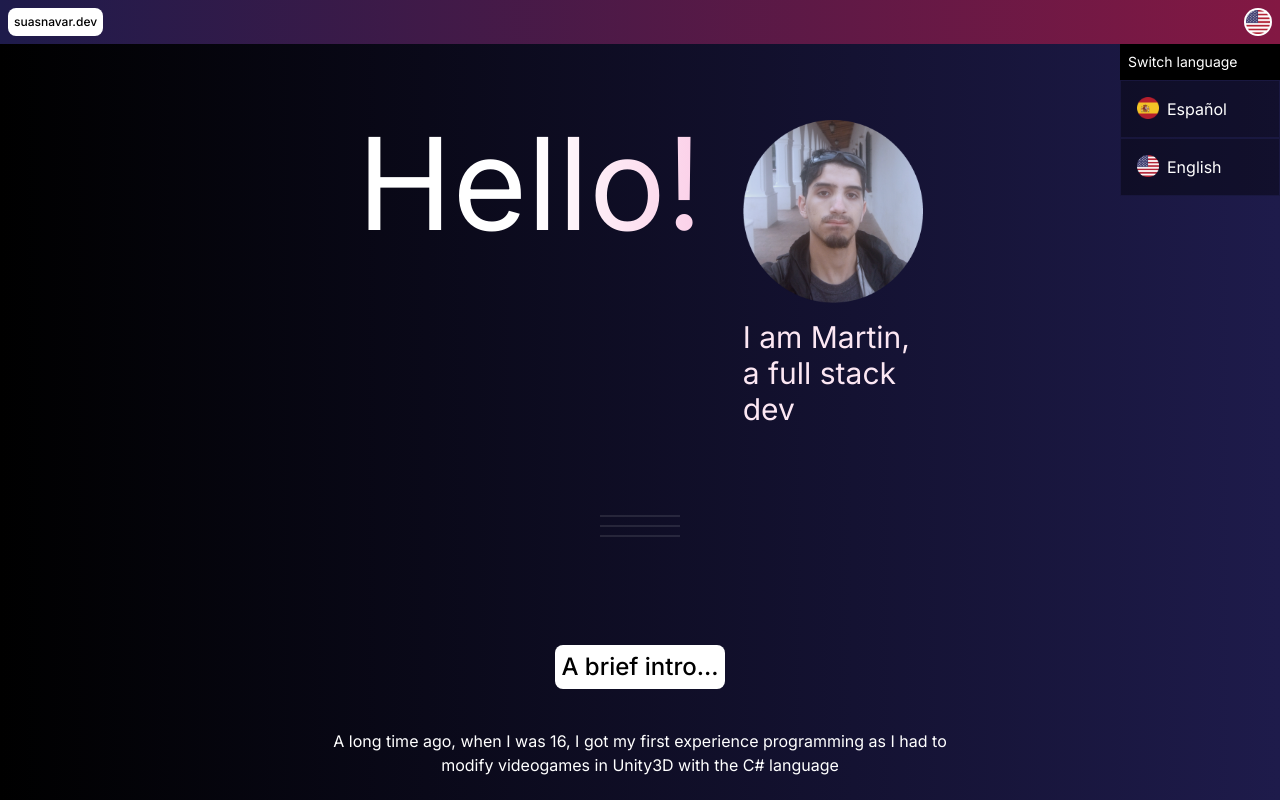
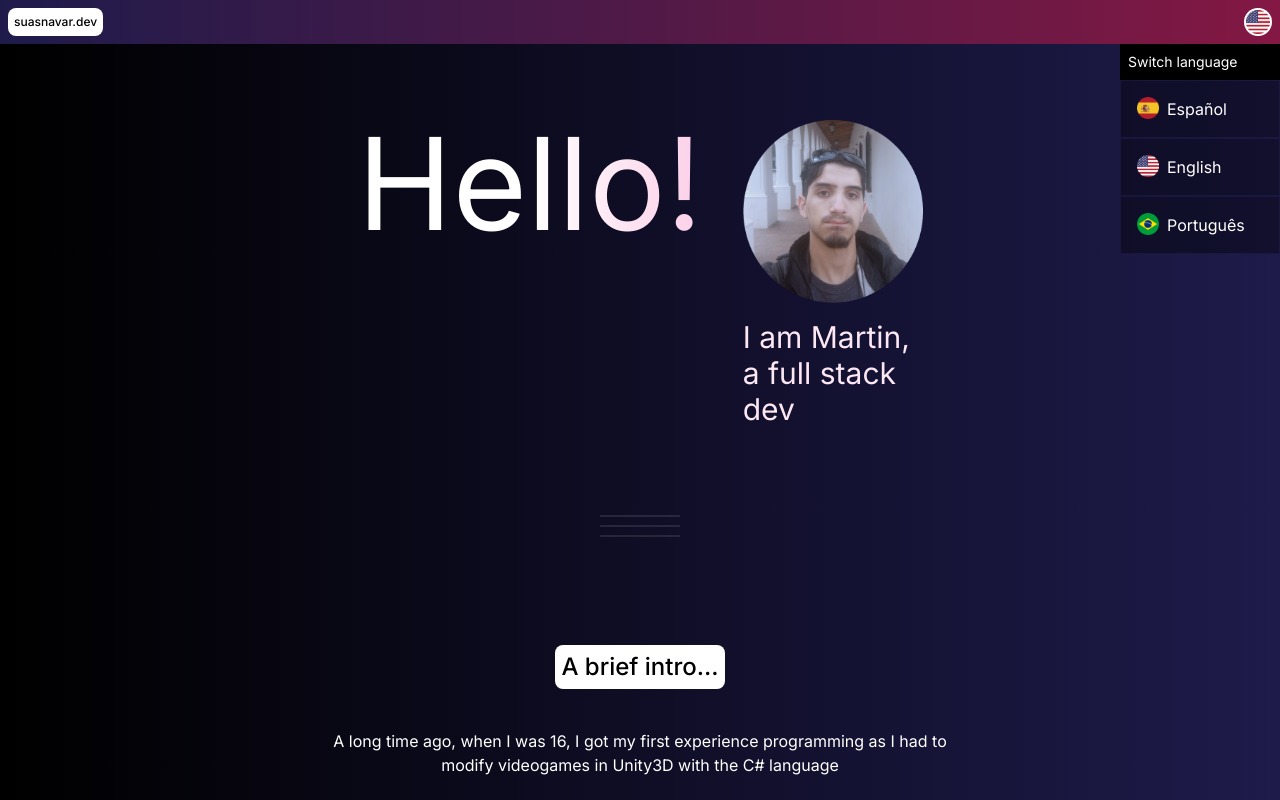
Before and after one commit to martinsuasnavar/portfolio, a Next.js app: page /en in a window 1280 px wide. Both pictures are taken after a click on the button 1258 px from the left and 22 px from the top of the page. Shown: the top 800 px of the page. Built offline with nearby package versions, Linux system fonts and the light colour scheme.

Commit message:
Primitive portuguese support

```diff
--- /dev/null
+++ b/content/pt.json
@@ -0,0 +1,60 @@
+{
+    "Home": {
+        "greet": "Olá!",
+        "fastPresentation": {
+            "0": "Sou Martín,",
+            "1": "um dev",
+            "2": "full stack"
+        },
+        "presentationCards": {
+            "intro": "Uma breve intro...",
+            "techdetails": "Detalhes técnicos",
+            "myProjects": "Meus projetos"
+        },
+        "introParagraphs": {
+            "0": "Boas! Meu nome é Martín",
+            "1": "Há muito tempo, quando tinha 16, consegui meu primeiro experiência codificando ao tener que modificar jogos em Unity3D através do linguagem C#",
+            "2": "Decidi probarme eu mesmo em um maior desafio quando entré no mondo do desenvolvimento web. De 2023 me dediquei a desenvolver sitos web por meu cuenta, primeiro enfocandome na interface do usuário mas com o paso do tempo também desenvolvi APIs e funções relacionadas com o servidor."
+         },
+         "techDetails": {
+            "favStack": "Meu stack favorito é",
+            "stackDescs": {
+                "0": "para desenhar interfaces",
+                "1": "para criar APIs e funcionalidades do servidor",
+                "2": "para gerenciar banco de datos"
+            },
+            "note": "Se o cliente ao requiere, se puode mudar de Laravel a Node.js (com o framework Express.js)."
+         },
+         "myProjects": {
+            "projectList": {
+                "0": "Uma app parecida a Trello, pero com paneles simplificados e neu necesidad de log in. Os datos de usuario seu temporalmente guardados em cookies e pode ser descargados e importados do vuelta na app.",
+                "1": "Aplicación do chat criada em Laravel a cuál permite a creación de salas e ele unirse a ellas. Toma ventaja do usar um banco de datos MySQL."
+            },
+            "warning": "Esse projeto todavía essa em desenvolvimento, vea seu progreso em GitHub",
+            "optimization": "Este proyecto todavía necesita mejoras, tengalo en cuenta si encuentra problemas",
+            "viewButton": "Ver em GitHub",
+            "testIt": "Testar a app!"
+        }
+    },
+    "RootLayout": {
+        "title": "Suasnavar.dev - Desenvolvimento web",
+        "footer": {
+            "contactMe": "Contáctame",
+            "anyInquiere": "Para cualquier consulta puedes contactarme en cualquiera de los siguientes medios ➡️"
+        },
+        "navBar": {
+            "switchLanguage": "Cambiar idioma",
+            "localePicture": "/logos/pt.png"
+        }
+    },
+    "Mail": {
+        "form": {
+            "titleCard": "Enviáme un mail",
+            "email": "Tu email",
+            "name": "Tu nombre",
+            "subject": "Tema",
+            "message": "Mensaje",
+            "send": "Enviar"
+        }
+    }
+}
--- a/src/app/[locale]/layout.tsx
+++ b/src/app/[locale]/layout.tsx
@@ -10,7 +10,7 @@ import WhiteBox from "../components/white-box";
 
 const inter = Inter({ subsets: ["latin"] });
 
-type Locale = 'en' | 'es' | 'de';
+type Locale = 'en' | 'es' | 'de' | 'pt';
 
 interface RootLayoutProps {
   children: React.ReactNode;
--- a/src/app/components/nav-bar.tsx
+++ b/src/app/components/nav-bar.tsx
@@ -53,7 +53,8 @@ export default function NavBar({switchLanguage, localePicture} : Internalization
 
     const options: Option[] = [
         { code: "en" },
-        { code: "es" }
+        { code: "es" },
+        { code: "pt" }
     ];
 
     const subMenuArray = [
@@ -71,8 +72,14 @@ export default function NavBar({switchLanguage, localePicture} : Internalization
                 <div><Image src="/logos/en.png" height={22} width={22} alt="en lang"/></div>
                 <div className="ml-2">English</div>
             </span>
+        </SubMenuButton>,
+
+        <SubMenuButton key={options[2].code} onClick={() => setOption(options[2])}>
+        <span className="flex justify-left ">
+            <div><Image src="/logos/pt.png" height={22} width={22} alt="en lang"/></div>
+            <div className="ml-2">Português</div>
+        </span>
         </SubMenuButton>
-
     ];
 
     return (
--- a/src/i18n.ts
+++ b/src/i18n.ts
@@ -1,7 +1,7 @@
 import { notFound } from "next/navigation";
 import { getRequestConfig } from 'next-intl/server';
 
-const locales: string[] = ['en', 'de', 'es'];
+const locales: string[] = ['en', 'de', 'es', 'pt'];
 
 export default getRequestConfig(async ({ locale }) => {
   if (!locales.includes(locale as any)) notFound();
--- a/src/middleware.ts
+++ b/src/middleware.ts
@@ -3,7 +3,7 @@ import createMiddleware from 'next-intl/middleware';
 
 const middleware = createMiddleware({
   // Add locales you want in the app
-  locales: ['en', 'es'],
+  locales: ['en', 'es', 'pt'],
 
   // Default locale if no match
   defaultLocale: 'en'
@@ -13,5 +13,5 @@ export default middleware;
 
 export const config = {
   // Match only internationalized pathnames
-  matcher: ['/', '/(de|es|en)/:page*']
+  matcher: ['/', '/(de|es|en|pt)/:page*']
 };
```
Also changed, not shown: public/logos/pt.png (added).
